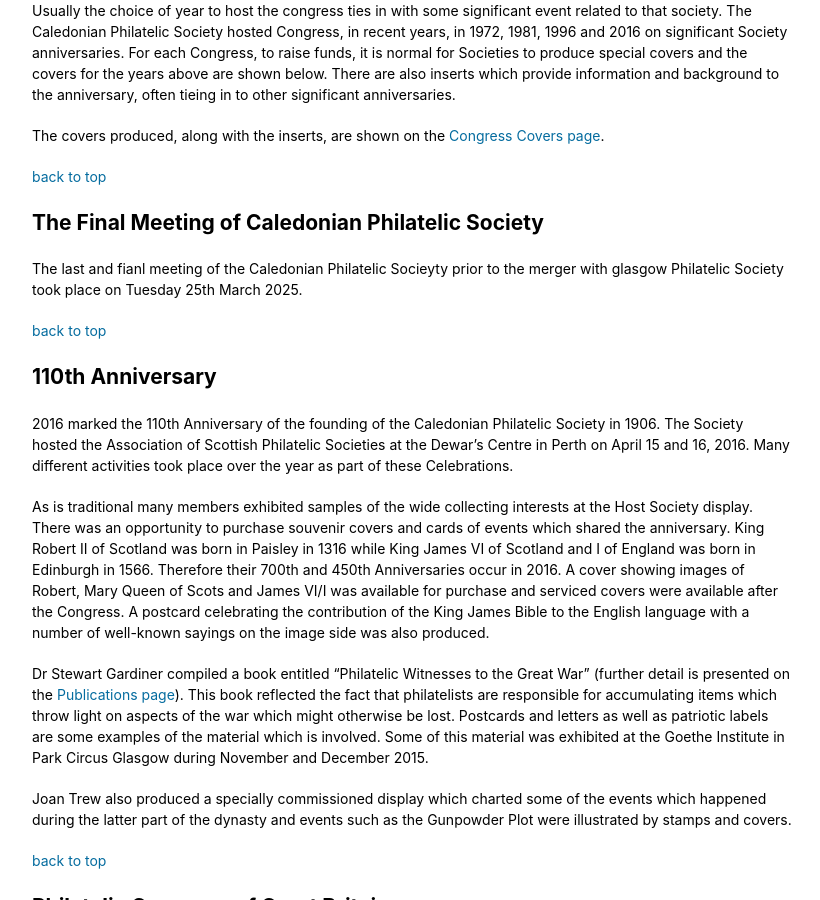
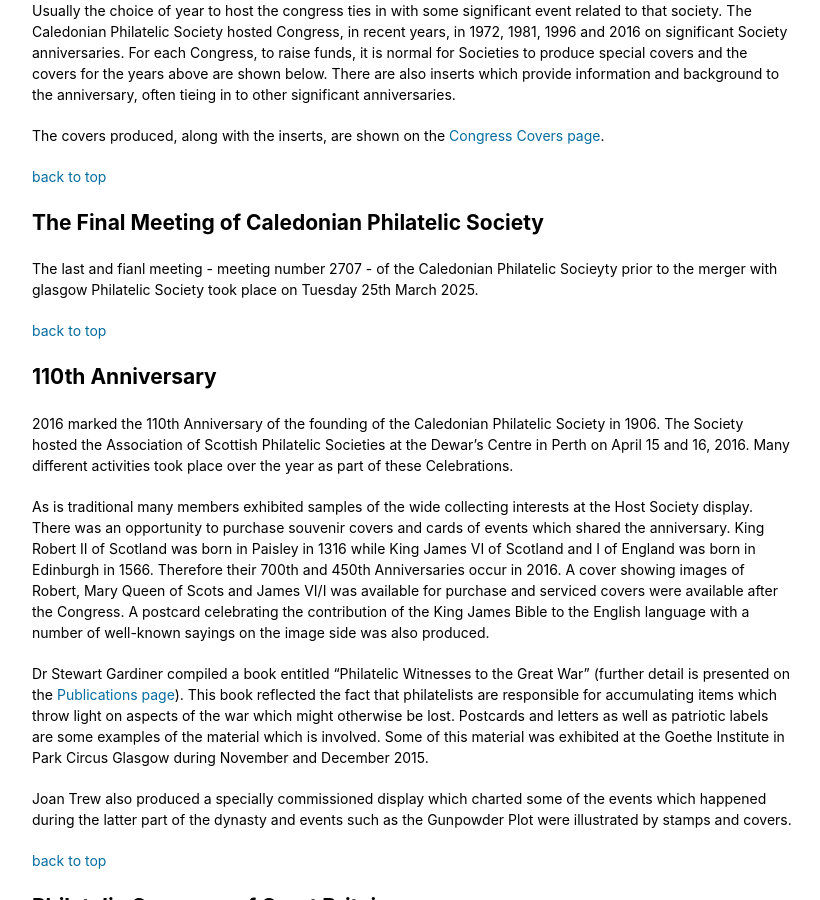
Before and after one commit to astalker/caledonian-stamps, a Jekyll site: the page built from history.md, in a window 1280 px wide and 900 px high, scrolled down 1959 px. Shown: the whole window, without its empty margins (338-1158 px from the left). Built offline with Jekyll 4.4.1, drawn with Linux system fonts in a browser that asks for light colours; our own code applies the rules of GitHub Pages for plain Markdown files.

Commit message:
Number of final meeting added.

```diff
--- a/history.md
+++ b/history.md
@@ -47,7 +47,7 @@ The covers produced, along with the inserts, are shown on the [Congress Covers p
 
 ## The Final Meeting of Caledonian Philatelic Society
 
-The last and fianl meeting of the Caledonian Philatelic Socieyty prior to the merger with glasgow Philatelic Society took place on Tuesday 25th March 2025.
+The last and fianl meeting - meeting number 2707 - of the Caledonian Philatelic Socieyty prior to the merger with glasgow Philatelic Society took place on Tuesday 25th March 2025.
 
 [back to top](#history)
 
```
